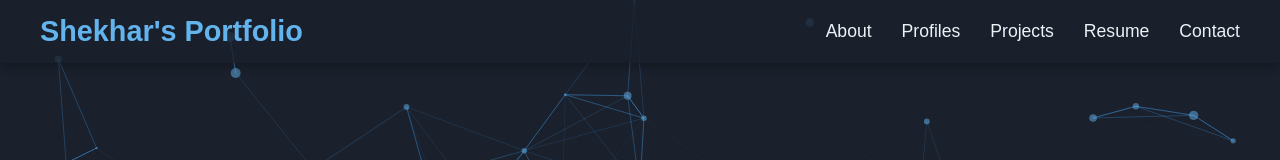
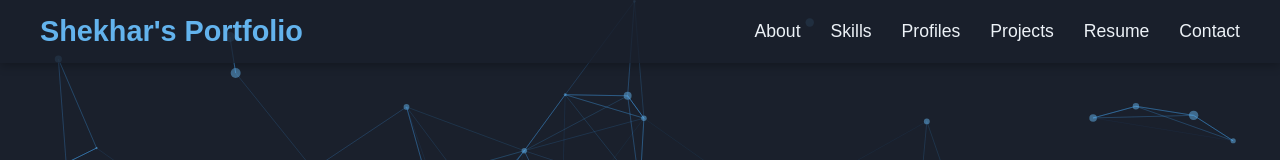
Before and after one commit to ShadowOO7/My-Portfolio, a React (Create React App) app: page / in a window 1280 px wide. Shown: the top 160 px of the page. Built offline with nearby package versions, Linux system fonts and the light colour scheme.

Commit message:
Add 'Skills' link to the navigation menu

```diff
--- a/src/components/Header.js
+++ b/src/components/Header.js
@@ -8,6 +8,7 @@ import './Header.css';
             <div className="portfolio-logo">Shekhar's Portfolio</div>
             <ul className="nav-links">
               <li><a href="#about">About</a></li>
+              <li><a href="#skills">Skills</a></li>
               <li><a href="#profiles">Profiles</a></li>
               <li><a href="#projects">Projects</a></li>
               <li><a href="#resume">Resume</a></li>
```
